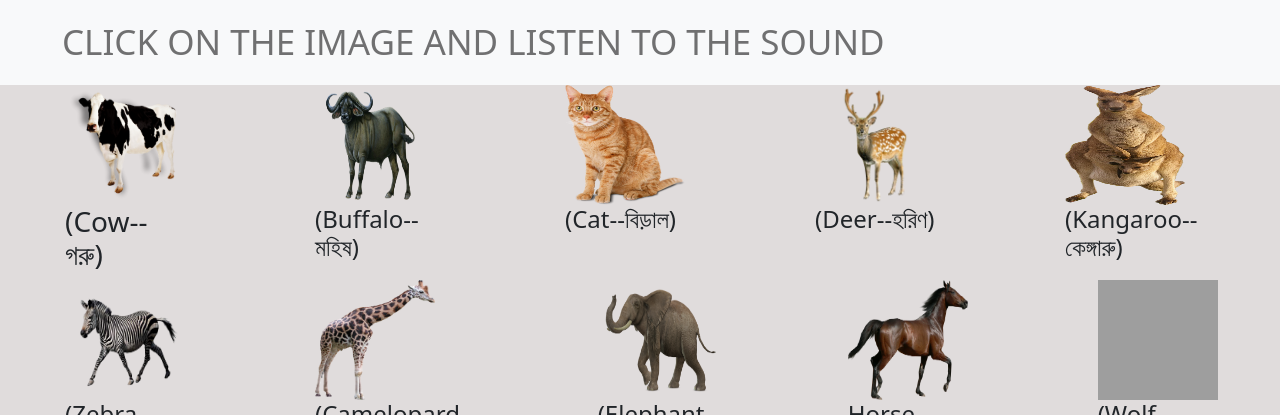
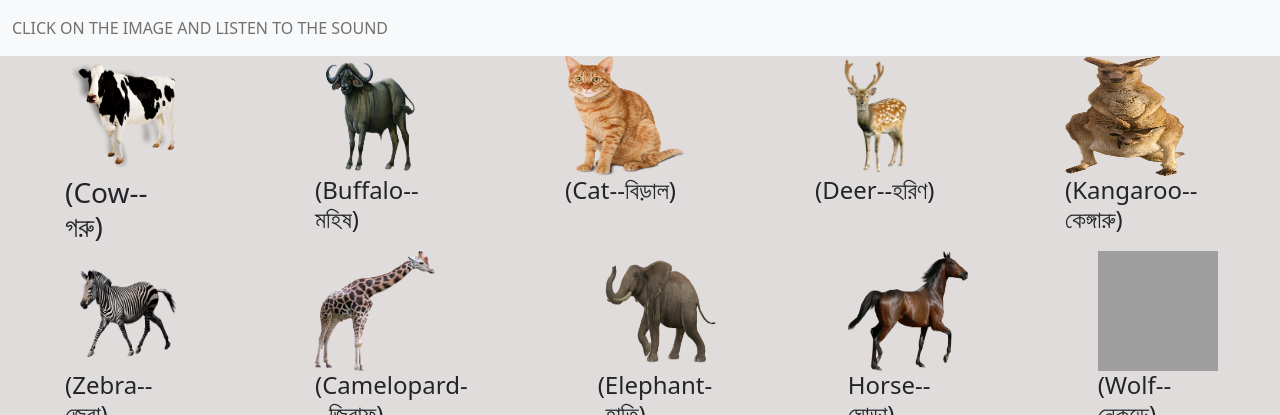
Before and after one commit to HimelChowdhury/animal-sound, a plain HTML site: page index.html in a window 1280 px wide. Shown: the top 415 px of the page. Drawn offline with nearby package versions, Linux system fonts and the light colour scheme; grey boxes are pictures that could not be loaded.

Commit message:
frist-commit

```diff
--- a/style.css
+++ b/style.css
@@ -1,10 +1,7 @@
 body{
     background-color: rgb(224, 220, 220);
 }
-.navbar-text{
-    font-size:35px;
-   margin: 0 50px;
-}
+
 
 .img{
     height: 120px;
```
Also changed, not shown: index.html (+1 -1 lines).
